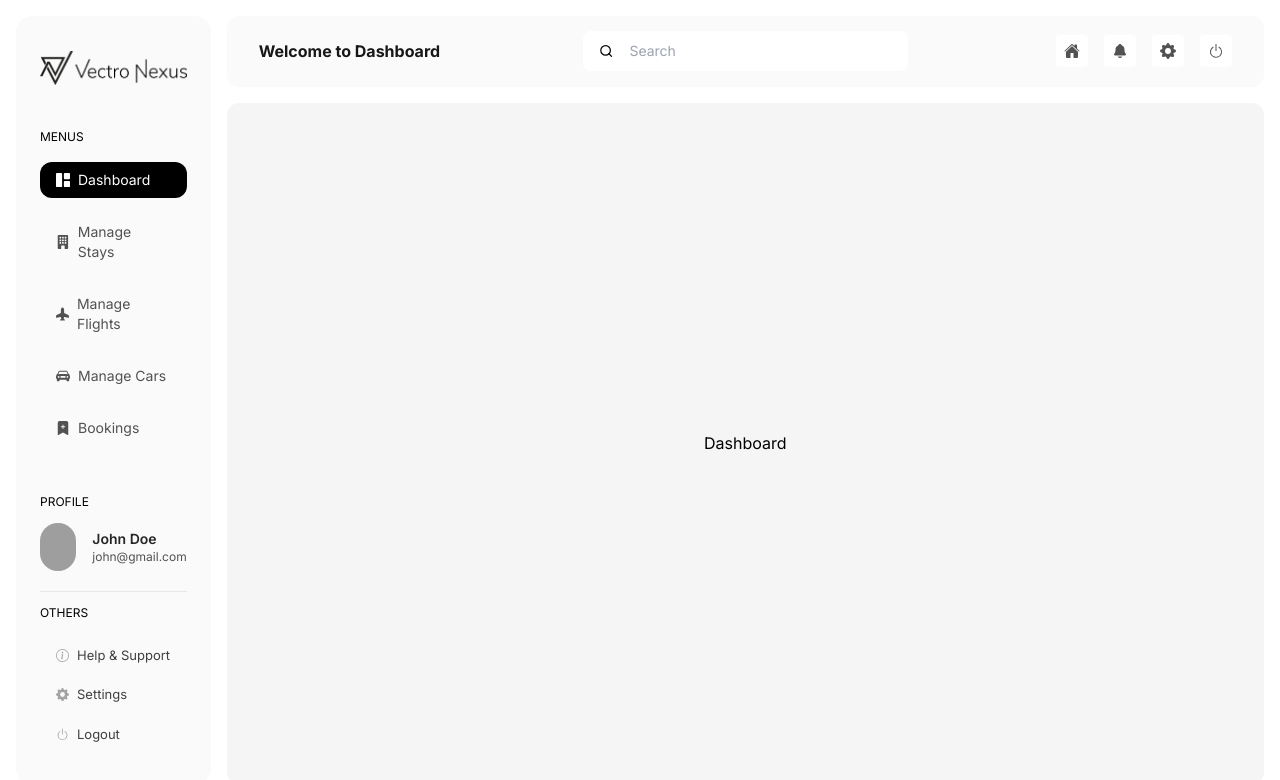
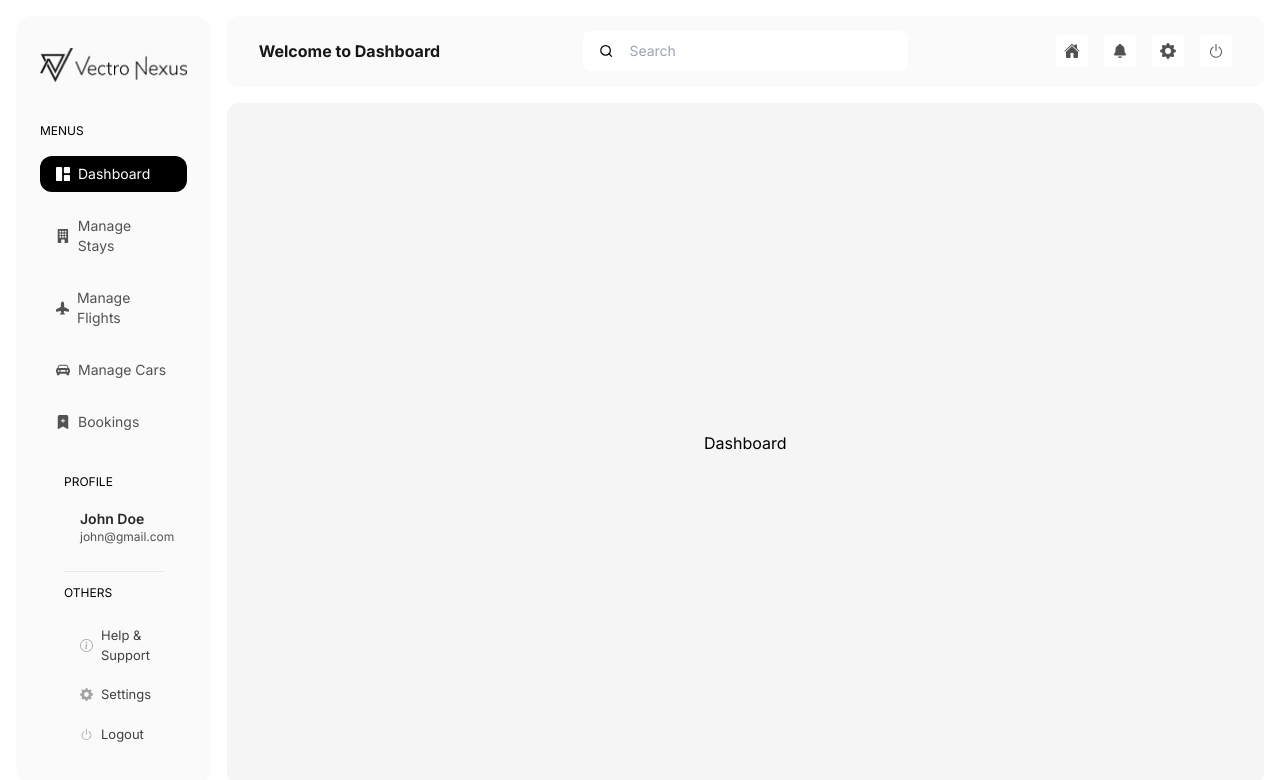
Before and after one commit to VidhuraNeethika/NextJS-Admin-Panel, a Next.js app: page /admin/dashboard in a window 1280 px wide. Shown: the top 780 px of the page. Built offline with nearby package versions, Linux system fonts and the light colour scheme; grey boxes are pictures that could not be loaded.

Commit message:
Add padding

```diff
--- a/src/components/admin/Navigation.tsx
+++ b/src/components/admin/Navigation.tsx
@@ -71,9 +71,9 @@ const Navigation = ({activeTab, setActiveTab}: { activeTab: string, setActiveTab
     ];
 
     return (
-        <div className="w-full bg-neutral-50 h-full px-6 py-8 rounded-2xl relative">
+        <div className="w-full bg-neutral-50 h-full px-6 py-8 rounded-2xl flex justify-between flex-col">
             <Image src={Logo} alt="logo" className="h-10 w-fit object-contain lg:mx-auto"/>
-            <div className="flex flex-col items-center mt-10 gap-y-4">
+            <div className="flex flex-col h-full items-center mt-10 gap-y-4 w-full overflow-auto pe-4 lg:pe-0">
                 <h3 className="text-[12px] uppercase block w-full">Menus</h3>
                 {navigation.map((item, index) => (
                     <div key={index} onClick={() => setActiveTab("tab" + index)}
@@ -87,7 +87,7 @@ const Navigation = ({activeTab, setActiveTab}: { activeTab: string, setActiveTab
                 ))}
             </div>
 
-            <div className="absolute bottom-8 left-0 px-6 w-full">
+            <div className="w-full px-6">
                 <h3 className="text-[12px] uppercase block w-full mb-3">Profile</h3>
                 <div className="flex items-center space-x-4">
                     <div className="w-12 h-12 rounded-full overflow-clip">
```
